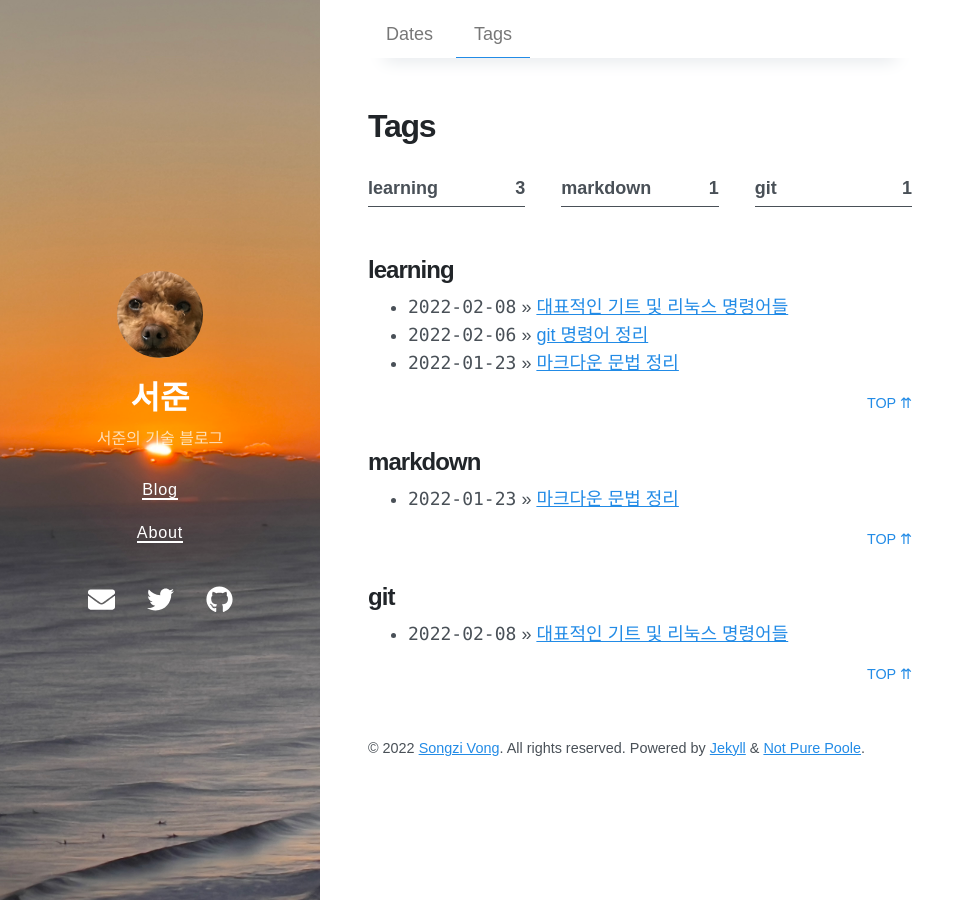
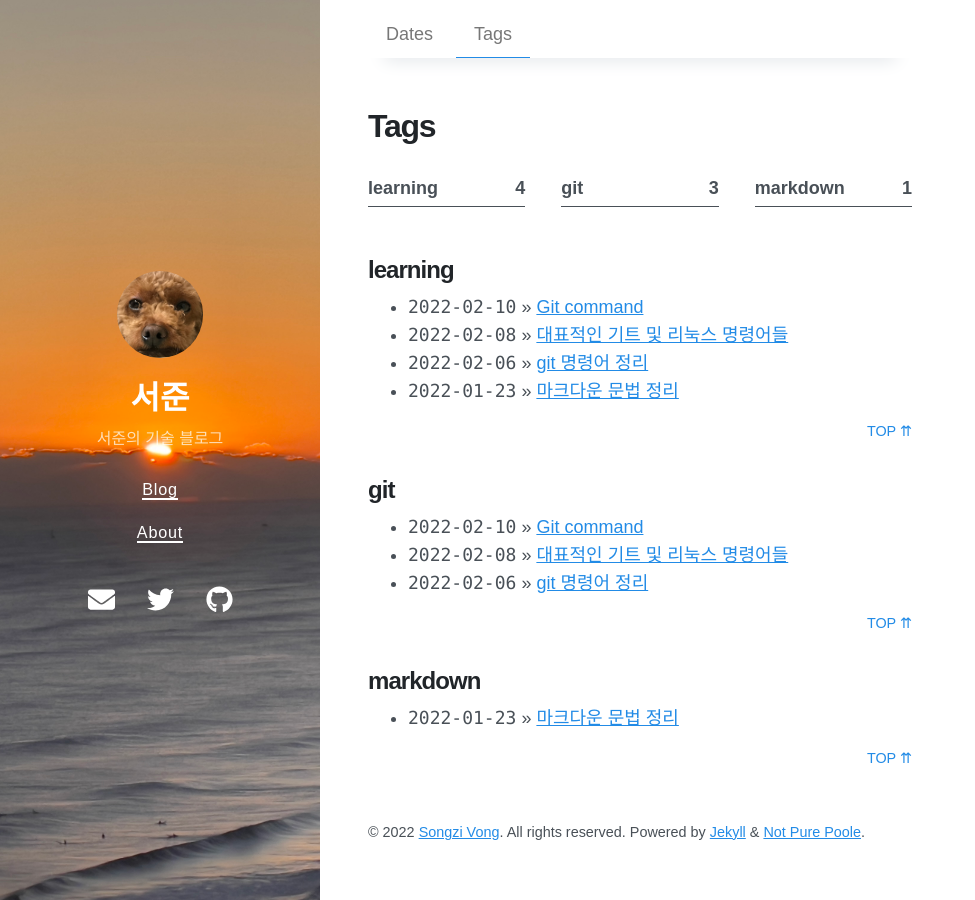
Before and after one commit to SuhJune/SuhJune.github.io, a Jekyll site: the page built from tags.md, in a window 1280 px wide. Shown: the whole page, without its empty margins (0-975 px from the left). Built offline with Jekyll 4.4.1, drawn with Linux system fonts in a browser that asks for light colours; nearby versions of some CDN libraries; part of the change alters nothing that is shown.

Commit message:
add post

````diff
--- a/_posts/2022-02-06-learngit.md
+++ b/_posts/2022-02-06-learngit.md
@@ -3,7 +3,7 @@ layout: post
 title: git 명령어 정리
 date: 2022-02-06 19:20 +0800
 last_modified_at: 2022-02-06 01:08:25 +0800
-tags: [learning]
+tags: [learning,git]
 toc:  true
 ---
 
--- /dev/null
+++ b/_posts/2022-02-10-gitcommand.md
@@ -0,0 +1,58 @@
+---
+layout: post
+title: Git command
+date: 2022-02-10 22:19 +0800
+tags: [learning,git]
+toc: true
+---
+<h2>Git command
+<h1>Git
+<h3>Git이란?
+
+<h5>Git이란 souce 관리를 위한 분산 전 관리 시스템이다. 최초로 리눅스 토발즈가 리눅스 커널 개발에 이용하려고 개발하였습니다.
+
+---
+<h3> git add
+
+```
+git add <파일 이름>
+git add *
+```
+---
+git commit
+```
+git commit -m"이번 확정본에 대한 설명"
+```
+---
+git push
+```
+git push origin master
+git remote add origin <원격 서버 주소>
+```
+다른 명령어
+```
+git init : git 생성하기
+git clone git_path : 코드가져오기
+git checkout branch_name : 브랜치 선택하기
+git checkout -t remote_path/branch_name : 원격 브랜치 선택하기
+git branch branch_name : 브랜치 생성하기
+git branch -r : 원격 브랜치 목록보기
+git branch -a : 로컬 브랜치 목록보기
+git branch -m branch_name change_branch_name : 브랜치 이름 바꾸기
+git branch -d branch_name : 브랜치 삭제하기
+git push remote_name — delete branch_name : 원격 브랜치 삭제하기 ( git push origin — delete gh-pages )
+git add file_path : 수정한 코드 선택하기 ( git add * )
+git commit -m “commit_description” : 선택한 코드 설명 적기 ( git commit -m “내용”)
+git push romote_name branch_name : add하고 commit한 코드 git server에 보내기 (git push origin master)
+git pull : git서버에서 최신 코드 받아와 merge 하기
+git fetch : git서버에서 최신 코드 받아오기
+git reset — hard HEAD^ : commit한 이전 코드 취소하기
+git reset — soft HEAD^ : 코드는 살리고 commit만 취소하기
+git reset — merge : merge 취소하기
+git reset — hard HEAD && git pull : git 코드 강제로 모두 받아오기
+git config — global user.name “user_name ” : git 계정Name 변경하기
+git config — global user.email “user_email” : git 계정Mail변경하기
+git stash / git stash save “description” : 작업코드 임시저장하고 브랜치 바꾸기
+git stash pop : 마지막으로 임시저장한 작업코드 가져오기
+git branch — set-upstream-to=remote_path/branch_name : git pull no tracking info 에러해결
+```
````
